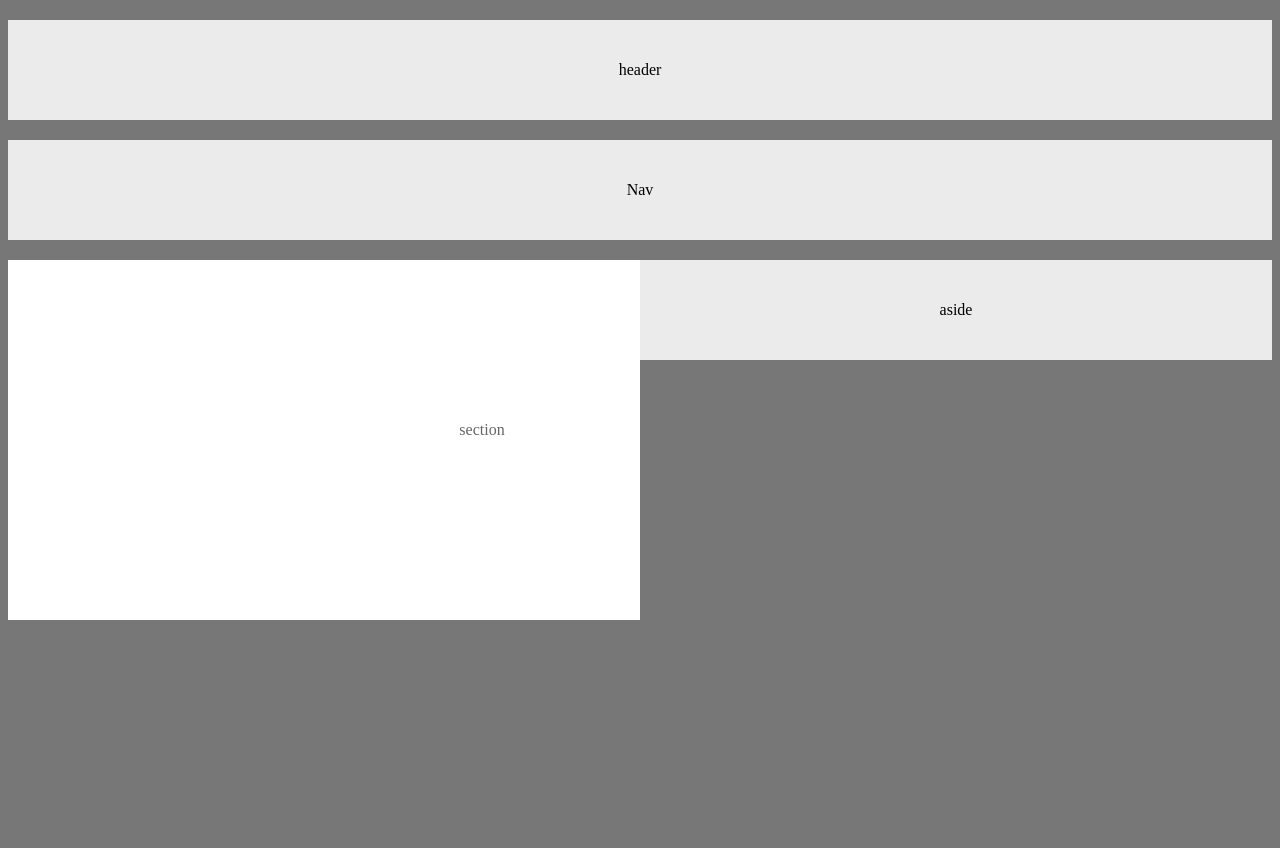
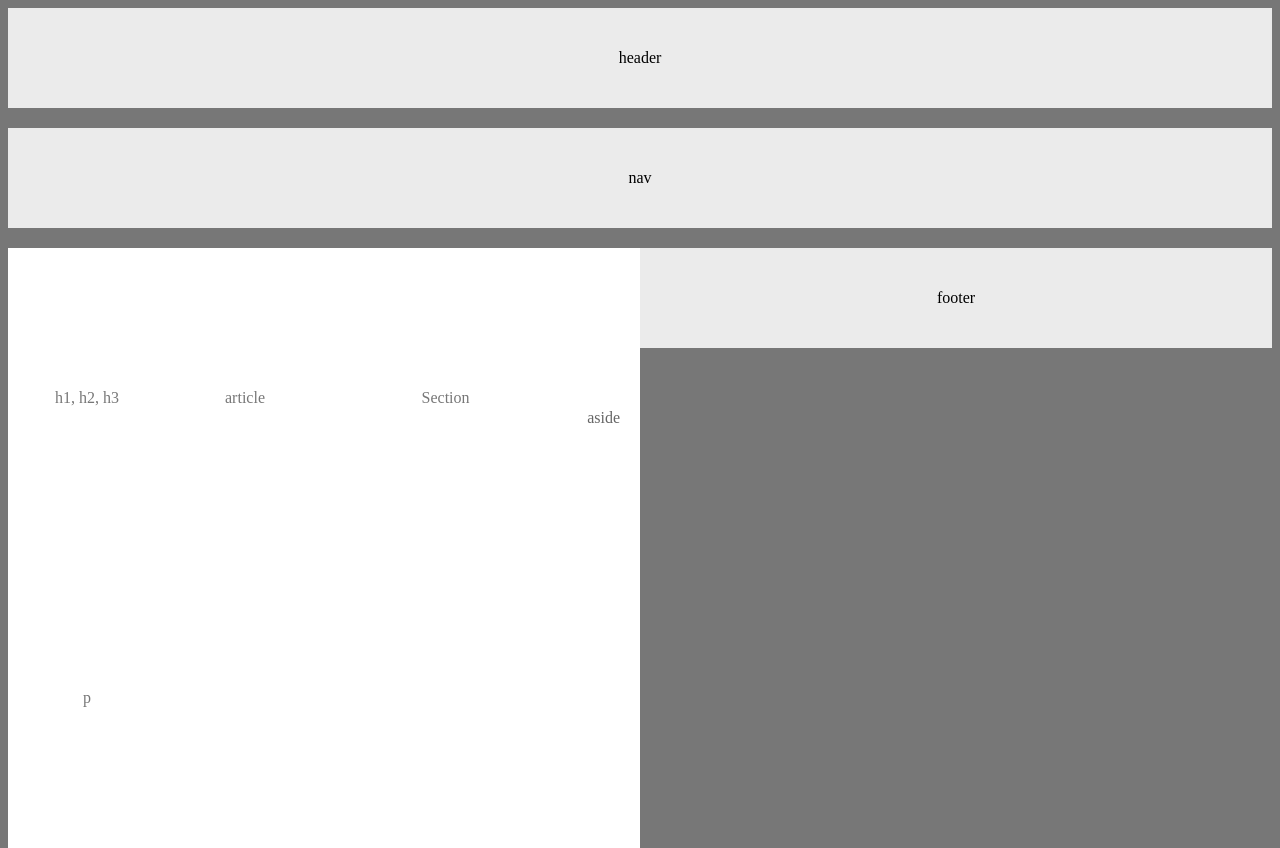
Before and after one commit to jackielagos/hwwireframe2, a plain HTML site: page index.html in a window 1280 px wide. Before the commit the page ends 800 px from the top, so only its background shows below. Drawn offline with Linux system fonts and the light colour scheme.

Commit message:
Update index.html

```diff
--- a/index.html
+++ b/index.html
@@ -6,23 +6,43 @@
         <link rel="stylesheet" type="text/css" href="style.css">
 </head>
 <body>
-    <nav></nav>
     <header>
-     header
-      </header>
+      header
+    </header>
 
       <nav>
-       Nav
+        nav
       </nav>
 
-      <section>
-      <section id="aside">
-        section
-      </section>
+
+    <section id="full">
+
+      <sect>
+          Section
+
+        <section id="article">
+          article
+
+           <section id="inside">
+              h1, h2, h3
+           </section>
+           <section id="insidebox">
+              p
+           </section>
+
+        </section>
+
+      </sect>
+
+      <div id="aside">
+      aside
+      </div>
+
     </section>
-                <footer>
-          aside
-                </footer>
-      </section>
+
+
+    <footer>footer</footer>
+
+
 </body>
 </html>
```
